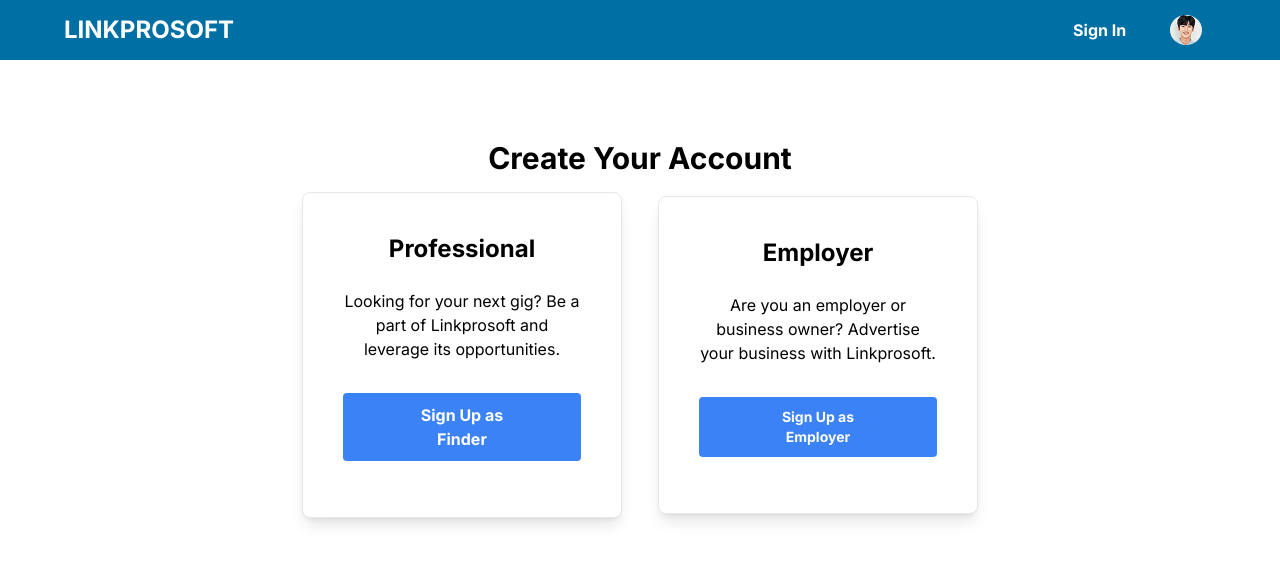
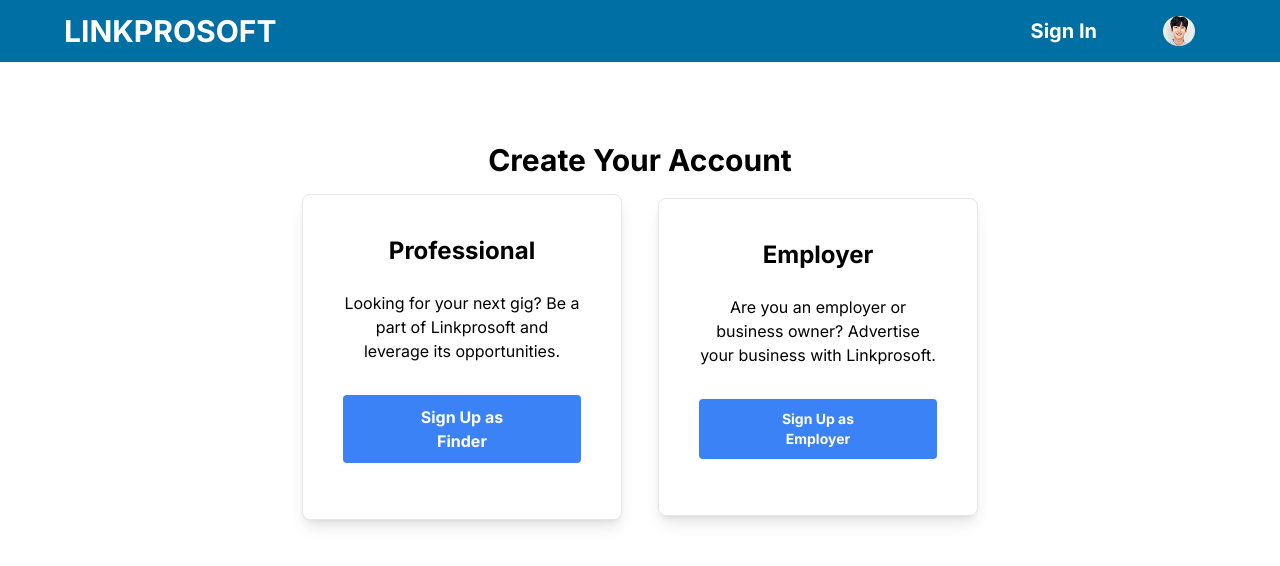
Before and after one commit to german-machine/Linkprosoft, a React (Vite) app in the folder Front-end/: page /SignUp in a window 1280 px wide. Shown: the top 566 px of the page. Built offline with nearby package versions, Linux system fonts and the light colour scheme.

Commit message:
restyled the whole component

```diff
--- a/Front-end/src/Pages/Login&SignUp/components/HeaderBanner.jsx
+++ b/Front-end/src/Pages/Login&SignUp/components/HeaderBanner.jsx
@@ -1,54 +1,16 @@
 import React from 'react'
 import avatar from "../../../assets/images/avatar.png";
-import { HiOutlineUserCircle } from "react-icons/hi2";
 import { Link } from 'react-router-dom';
 
-
-
-const HeaderBanner = ({ showSignInButton = true, navColor = "bg-[#f6f6f6]", border = "border-[#006FA3]" }) => {
+const HeaderBanner = () => {
     return (
-        // <header className={`${navColor} w-full border-b-4 ${border} hidden sticky z-[1000] top-0 rounded-t-lg`}>
-        //     <div className="container mx-auto  sm:px-6 lg:px-8">
-        //         <div className="flex items-center justify-between h-16">
-        //             {navColor === "bg-[#f6f6f6]" ?
-        //                 <div className='flex-shrink-0'>
-        //                     <Link className='text-[#006FA3] font-bold text-[25px] h-8 w-auto'>LINKPROSOFT</Link>
-        //                 </div> :
-
-        //                 <div className='flex-shrink-0'>
-        //                     <h1 className='text-[#FFFFFF] font-bold text-[25px] h-8 w-auto'>LINKPROSOFT</h1>
-        //                 </div>
-        //             }
-
-        //             <div className="flex items-center space-x-4" >
-        //                 {showSignInButton && (
-        //                     <button className='px-4 py-2 bg-[#006FA3] font-medium rounded-md hover:bg-[#0A66C2] transition text-[20px] text-[#ffffff]'>
-        //                         <Link to="/signupAs">
-        //                             Sign Up
-        //                         </Link>
-        //                     </button>
-        //                 )}
-        //                 {navColor === "bg-[#f6f6f6]" ?
-        //                     <div className="relative ">
-        //                         <HiOutlineUserCircle className='text-[35px]' />
-        //                     </div> :
-        //                     <div className="relative ">
-        //                         <HiOutlineUserCircle className='text-[35px] text-white' />
-        //                     </div>
-        //                 }
-
-        //             </div>
-        //         </div>
-        //     </div>
-        // </header>
-
         <header className='w-full bg-[#006FA3]'>
-            <div className="w-[95%] lg:w-[90%] flex justify-between items-center mx-auto py-4 lg:py-3 px-2 lg:px-0">
+            <div className="w-[95%] lg:w-[90%] flex justify-between items-center mx-auto py-4 lg:py-2 px-2 lg:px-0">
                 <div>
-                    <h1 className='font-Inter font-[700] text-[24px] text-white'>LINKPROSOFT</h1>
+                    <h1 className='font-Inter font-[700] text-[24px] md:text-[30px] text-white'>LINKPROSOFT</h1>
                 </div>
-                <div className="flex justify-around items-center w-auto lg:w-[15%]">
-                    <Link className='lg:bg-transparent bg-white px-4 py-1 rounded-lg text-[#0A66C2] lg:text-white text-[16px] font-Inter font-[700]'>Sign In</Link>
+                <div className="flex justify-around items-center w-auto md:w-[20%]">
+                    <Link className='lg:bg-transparent bg-white px-4 py-1 md:py-2 md:px-6 rounded-lg text-[#0A66C2] lg:text-white text-[16px] md:text-[20px] font-Inter font-[700]'>Sign In</Link>
                       <img src={avatar} alt="" className='hidden lg:block cursor-pointer' />
                 </div>
             </div>
```
